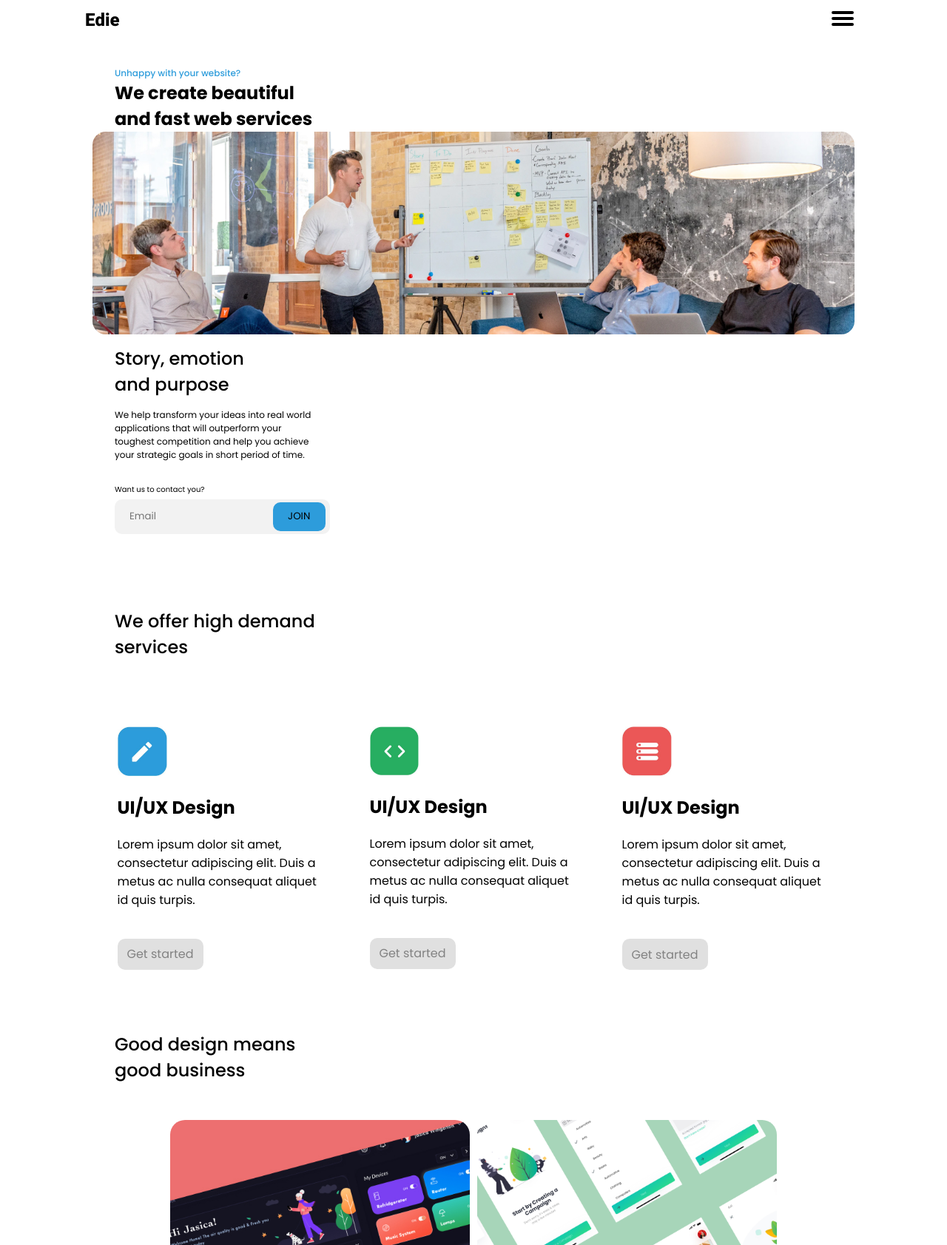
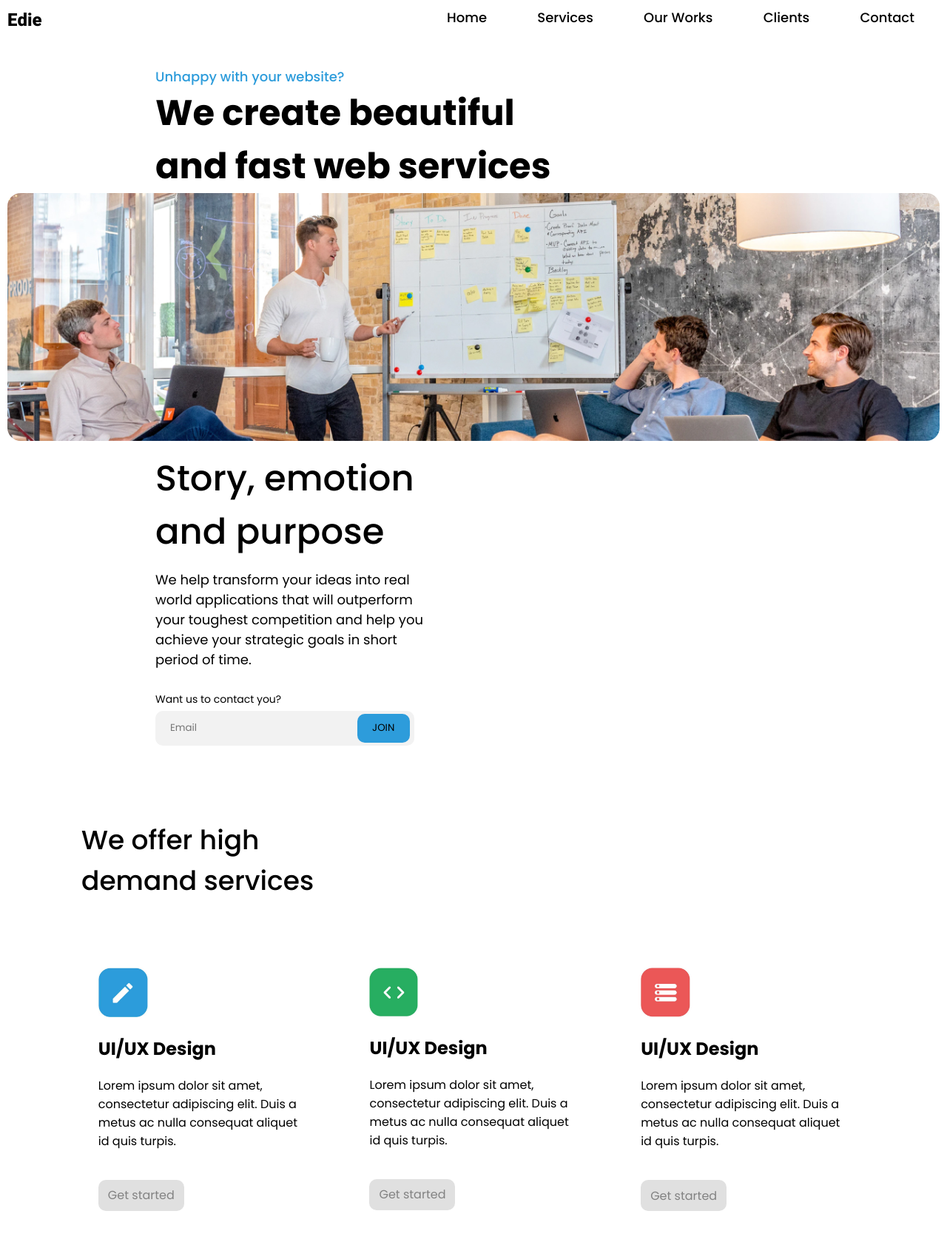
Before and after one commit to cristiandrc/edie, a plain HTML site: page index.html in a window 1280 px wide. Shown: the top 1683 px of the page at 74% size. Drawn offline with Linux system fonts and the light colour scheme.

Commit message:
Diseño desktop finalizado

```diff
--- a/index.html
+++ b/index.html
@@ -8,6 +8,7 @@
   <link rel="preconnect" href="https://fonts.gstatic.com">
   <link href="https://fonts.googleapis.com/css2?family=Heebo:wght@800&family=Poppins:wght@400;500;700&display=swap" rel="stylesheet">
   <link rel="stylesheet" href="./src/sass/style.css">
+  <link rel="stylesheet" href="./src/sass/descktop/descktopStyle.css" media="(min-width: 1100px)">
   <title>Edie</title>
 </head>
 <body>
@@ -17,10 +18,10 @@
       <nav class="header-menu">
         <ul>
           <li><a href="#home">Home</a></li>
-          <li><a href="">Services</a></li>
-          <li><a href="">Our Works</a></li>
-          <li><a href="">Clients</a></li>
-          <li><a href="">Contact </a></li>
+          <li><a href="#services">Services</a></li>
+          <li><a href="#work">Our Works</a></li>
+          <li><a href="#clients">Clients</a></li>
+          <li><a href="#contact">Contact </a></li>
         </ul>
       </nav>
       <button id="btn_menu" class="burger">
@@ -46,7 +47,7 @@
       </form>
     </section>
 
-    <h2>We offer high demand services  </h2>
+    <h2 class="services-title" id="services">We offer high demand services  </h2>
     <section class="services">
 
       <article class="services-design">
@@ -72,8 +73,8 @@
 
     </section>
 
-    <h2 class="business-title">Good design means good business</h2>
-    <section class="business">
+    <h2 id="work" class="business-title">Good design means good business</h2>
+    <section  class="business">
 
       <article class="business-home">
         <img class="business-home-img" src="./src/images/smarthome.jpg" alt="">
@@ -102,8 +103,8 @@
       <button class="business-button">see more --></button>
     </section>
 
-    <section class="clients ">
-      <div>
+    <section id="clients" class="clients ">
+      <div class="clients-text">
         <h5 class="clients-subtitle">Meet the team </h5>
         <h2 class="clients-title">We are chilled and a laidback team</h2>
         <p class="clients-parrafo">Lorem ipsum dolor sit amet, consectetur adipiscing elit.</p>
@@ -125,15 +126,15 @@
     </section>
   </main>
 
-  <footer class="footer">
+  <footer id="contact" class="footer">
     <div class="footer-container">
       <nav class="footer-navbar">
         <ul>
-          <li><a href="#">Home</a> </li>
-          <li><a href="#">Services</a> </li>
-          <li><a href="#">Our Works</a> </li>
-          <li><a href="#">Clients</a> </li>
-          <li><a href="#">Contact </a> </li>
+          <li><a href="#home">Home</a></li>
+          <li><a href="#services">Services</a></li>
+          <li><a href="#work">Our Works</a></li>
+          <li><a href="#clients">Clients</a></li>
+          <li><a href="#contact">Contact </a></li>
         </ul>
       </nav>
 
@@ -152,6 +153,6 @@
       <p class="etiqueta">created by <a href="https://github.com/cristiandrc/" target="_blank" >cristiandrc</a> - devChallenge.io</p>
     </div>
   </footer>
-
+  <script src="./src/index.js"></script>
 </body>
 </html>
--- a/src/sass/components/_business.scss
+++ b/src/sass/components/_business.scss
@@ -1,7 +1,7 @@
 .business {
     display: flex;
     flex-wrap: wrap;
-    justify-content: center;
+    justify-content: space-around;
     &-title {
         margin-bottom: 50px;
         width: 275px;
@@ -36,5 +36,6 @@
         margin-bottom: 30px;
         width: 100%;
         text-align: left;
+        cursor: pointer;
     }
 }
--- a/src/sass/components/_clients.scss
+++ b/src/sass/components/_clients.scss
@@ -2,7 +2,7 @@
     margin-bottom: 80px;
     display: flex;
     flex-wrap: wrap;
-    justify-content: center;
+    justify-content: space-around;
 
     &-subtitle {
         font-size: 1.8rem;
--- a/src/sass/components/_footer.scss
+++ b/src/sass/components/_footer.scss
@@ -4,7 +4,7 @@
         display: flex;
         flex-wrap: wrap;
         justify-content: space-around;
-        max-width: 1050px;
+        max-width: 1400px;
         margin: 0 auto;
     }
     &-navbar {
--- a/src/sass/components/_globales.scss
+++ b/src/sass/components/_globales.scss
@@ -11,6 +11,7 @@ $fuente2:'Heebo', sans-serif;
 
 html {
   font-size: 62.5%;
+  scroll-behavior: smooth;
 }
 
 
@@ -24,6 +25,13 @@ main {
     margin-left: 30px;
     width: 325px;
   }
+}
+a {
+  text-decoration: none;
+}
+
+li {
+  list-style: none;
 }
 
 img {
--- a/src/sass/components/_services.scss
+++ b/src/sass/components/_services.scss
@@ -2,7 +2,7 @@
     display: flex;
     flex-wrap: wrap;
     justify-content: center;
-    max-width: 1050px;
+    justify-content: space-around;
     &-design, &-frontend, &-backend {
         width: 341px;
         height: 422px;
@@ -31,6 +31,7 @@
             border: none;
             color: #828282;
             background-color: #e0e0e0;
+            cursor: pointer;
             transition-property: background-color, color;
             transition-duration: .5s;
         }
--- /dev/null
+++ b/src/sass/descktop/components/_business.scss
@@ -0,0 +1,48 @@
+.business {
+    max-width: 1100px;
+    margin: 0 auto;
+    display: grid;
+    grid-template-columns: repeat(2, 545px);
+    grid-template-rows: 100px 635px 100px 635px;
+    // grid-template-rows: 635px 100px 635px 100px;
+
+    &-title {
+        font-size: 3.6rem;
+        width: 460px;
+        margin-left: 100px;
+    }
+
+    &-home, &-onboard, &-booking, &-homepage {
+        width: 545px;
+        &-img {
+            max-width: 535px;
+        }
+    }
+
+    &-home {
+        grid-column: 1 / 2;
+        grid-row: 2;
+
+    }
+
+    &-onboard {
+        grid-column: 2;
+    }
+
+    &-booking {
+        grid-row: 4;
+    }
+
+    &-homepage {
+        grid-column: 2;
+        grid-row: 3;
+    }
+
+    &-button {
+        grid-row: 4;
+        grid-column: 2;
+        width: 150px;
+        justify-self: end;
+        align-self: end;
+    }
+}
--- /dev/null
+++ b/src/sass/descktop/components/_clients.scss
@@ -0,0 +1,37 @@
+.clients {
+    max-width: 1100px;
+    margin: 0 auto 100px;
+
+    &-text {
+        display: flex;
+        flex-direction: column;
+        justify-content: center;
+    }
+
+    &-container {
+
+        grid-template-columns: repeat(2, 290px);
+        grid-template-rows: repeat(4, 140px);
+
+        &-person1 {
+            width: 260px;
+        }
+        &-person2 {
+            width: 290px;
+        }
+
+        &-person3 {
+            width: 290px;
+        }
+    }
+
+    &-subparrafo {
+        font-size: 3.6rem;
+        max-width: 800px;
+        align-self: start;
+        margin-right: auto;
+    }
+    &-carlos {
+        margin-right: auto;
+    }
+}
--- /dev/null
+++ b/src/sass/descktop/components/_header.scss
@@ -0,0 +1,26 @@
+.header {
+    &-container {
+        max-width: 1400px;
+        display: flex;
+        justify-content: space-between;
+    }
+
+    &-menu {
+        display: initial;
+        ul {
+            width: 700px;
+            display: flex;
+            justify-content: space-around;
+            a {
+                font-size: 1.8rem;
+                font-weight: 500;
+                color: black;
+            }
+        }
+    }
+
+}
+
+.burger {
+    display: none;
+}
--- /dev/null
+++ b/src/sass/descktop/components/_home.scss
@@ -0,0 +1,43 @@
+main {
+    max-width: 1400px;
+}
+
+.home {
+
+    &-question {
+        font-size: 1.8rem;
+        margin-left: 200px;
+    }
+
+    &-title {
+        font-size: 4.8rem;
+        width: 545px;
+        margin-left: 200px;
+    }
+
+    &-subtitle {
+        font-size: 4.8rem;
+        width: 366px;
+        margin-left: 200px;
+
+    }
+
+    &-parrafo {
+        font-size: 1.8rem;
+        width: 366px;
+        margin-left: 200px;
+    }
+
+    &-form {
+        margin-left: 200px;
+        width: 350px;
+        label {
+            font-size: 1.4rem;
+        }
+
+        input {
+            width: 350px;
+
+        }
+    }
+}
--- /dev/null
+++ b/src/sass/descktop/components/_services.scss
@@ -0,0 +1,8 @@
+.services {
+    max-width: 1100px;
+    margin: 0 auto;
+    &-title {
+        font-size: 3.6rem;
+        margin-left: 100px;
+    }
+}
--- a/src/sass/descktop/descktopStyle.scss
+++ b/src/sass/descktop/descktopStyle.scss
@@ -0,0 +1,5 @@
+@import './components/header';
+@import './components/home';
+@import './components/services';
+@import './components/business';
+@import './components/clients';
```
Also changed, not shown: src/index.js (added), src/sass/descktop/descktopStyle.css (added), src/sass/style.css, 2 other files.
